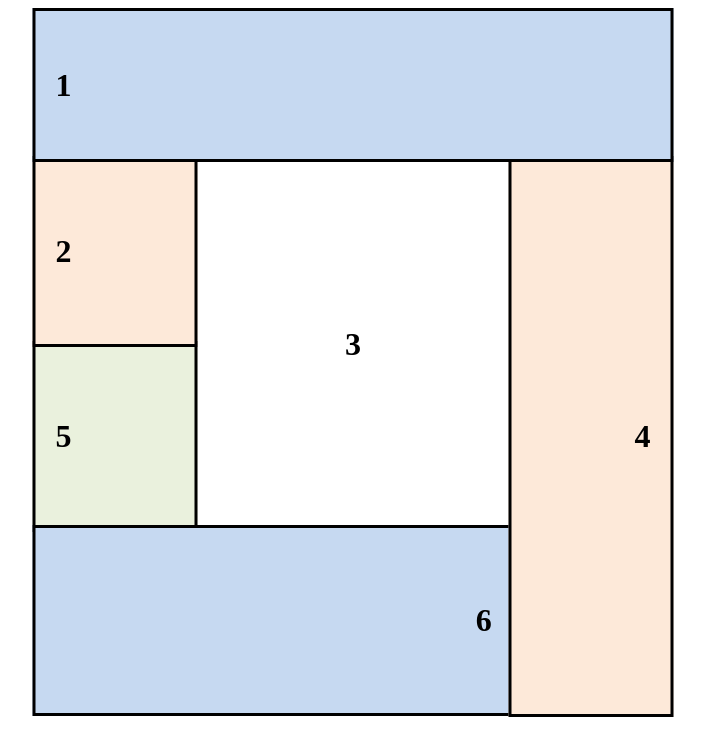
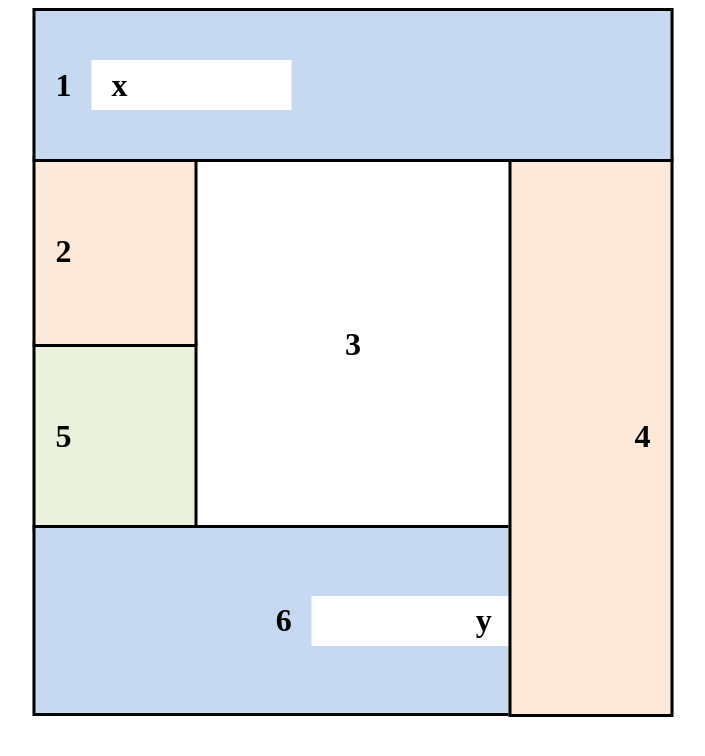
Before and after one commit to DanilPidhainyi/-Web_application_programming, a plain HTML site: page lab_1/index.html in a window 1280 px wide. Shown: the whole page, without its empty margins (290-995 px from the left). Drawn offline with Linux system fonts and the light colour scheme.

Commit message:
blocks correction

```diff
--- a/lab_1/blocs/blocs_style.css
+++ b/lab_1/blocs/blocs_style.css
@@ -70,7 +70,21 @@
     justify-content: right;
 }
 
-h1 {
-    margin-right: 20px;
-    margin-left: 20px;
+
+
+.bloc__1__x, .bloc__6__y {
+    width: 200px;
+    height: 50px;
+    background: white;
+    display: flex;
+    align-items: center;
+
 }
+
+.bloc__1__x {
+    justify-content: left;
+}
+
+.bloc__6__y {
+    justify-content: right;
+}
--- a/lab_1/index.html
+++ b/lab_1/index.html
@@ -10,6 +10,9 @@
 <div class="bloc_main">
         <div class="bloc bloc__1">
             <h1>1</h1>
+            <div class="bloc__1__x">
+                <h2>x</h2>
+            </div>
         </div>
         <div class="bloc bloc__2">
             <h1>2</h1>
@@ -25,6 +28,9 @@
         </div>
         <div class="bloc bloc__6">
             <h1>6</h1>
+            <div class="bloc__6__y">
+                <h2>y</h2>
+            </div>
         </div>
     </div>
 </body>
--- a/lab_1/main.css
+++ b/lab_1/main.css
@@ -1,3 +1,14 @@
 body {
     background: white;
 }
+
+h1 {
+    margin-right: 20px;
+    margin-left: 20px;
+}
+
+h2 {
+    margin-right: 20px;
+    margin-left: 20px;
+    font-size: 32px;
+}
```
